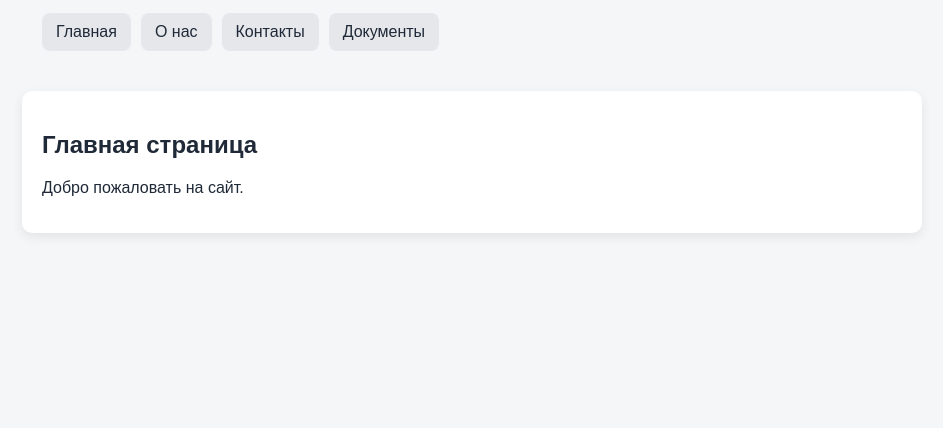
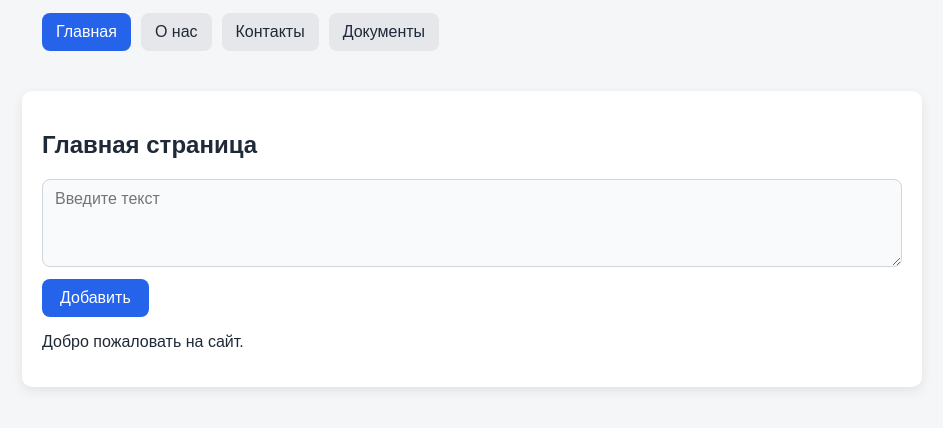
Before and after one commit to IM-git/main-pages, a website with bundled scripts: page index.html in a window 1280 px wide. Shown: the part 60-488 px from the top of the page, without its empty margins (168-1111 px from the left). Built offline with nearby package versions, Linux system fonts and the light colour scheme.

Commit message:
добавлены на главную textarea и button

```diff
--- a/index.html
+++ b/index.html
@@ -16,6 +16,10 @@
 
     <main class="container">
       <h2>Главная страница</h2>
+      <div id="welcome-text">
+        <textarea id="note-input" rows="3" placeholder="Введите текст"></textarea>
+        <button type="button" id="add-btn">Добавить</button>
+      </div>
       <p>Добро пожаловать на сайт.</p>
     </main>
   </body>
--- a/src/main.ts
+++ b/src/main.ts
@@ -1,5 +1,4 @@
 const currentPage = window.location.pathname.split("/").pop() || "index.html";
-const navLinks = document.querySelectorAll<HTMLAnchorElement>(".nav-link");
 
 const menuItems = [
   { href: "index.html", label: "Главная" },
@@ -9,21 +8,34 @@ const menuItems = [
 ];
 
 const mainNav = document.getElementById("main-nav");
-
 if (!mainNav) {
   throw new Error("Main navigation element not found");
 }
 
-const linksHtml = menuItems
+mainNav.innerHTML = menuItems
   .map((item) => `<a class="nav-link" href="${item.href}">${item.label}</a>`)
   .join("");
 
-console.log(linksHtml);
-mainNav.innerHTML = linksHtml;
-
+const navLinks = mainNav.querySelectorAll<HTMLAnchorElement>(".nav-link");
 navLinks.forEach((link) => {
   const linkPage = link.getAttribute("href");
   if (linkPage === currentPage) {
     link.classList.add("active");
   }
 });
+
+
+const noteDisplay = document.getElementById("welcome-text");
+const noteInput = document.getElementById("note-input") as HTMLTextAreaElement | null;
+const addBtn = document.getElementById("add-btn");
+
+if (noteDisplay && noteInput && addBtn) {
+  addBtn.addEventListener("click", () => {
+    const piece = noteInput.value.trim();
+    if (!piece) {
+      return;
+    }
+    noteDisplay.textContent += (noteDisplay.textContent?.length ? " " : "") + piece;
+    noteInput.value = "";
+  });
+}
--- a/styles/style.css
+++ b/styles/style.css
@@ -50,3 +50,50 @@ main {
   padding: 20px;
   box-shadow: 0 4px 12px rgba(0, 0, 0, 0.08);
 }
+
+/* Главная: поле ввода и кнопка «Добавить» */
+#welcome-text {
+  display: flex;
+  flex-direction: column;
+  gap: 12px;
+  margin: 16px 0;
+  max-width: 100%;
+}
+
+#note-input {
+  width: 100%;
+  min-height: 88px;
+  padding: 10px 12px;
+  font: inherit;
+  color: inherit;
+  border: 1px solid #d1d5db;
+  border-radius: 8px;
+  resize: vertical;
+  background-color: #f9fafb;
+}
+
+#note-input:focus {
+  outline: none;
+  border-color: #2563eb;
+  box-shadow: 0 0 0 2px rgba(37, 99, 235, 0.15);
+}
+
+#add-btn {
+  align-self: flex-start;
+  padding: 10px 18px;
+  font: inherit;
+  cursor: pointer;
+  color: #ffffff;
+  background-color: #2563eb;
+  border: none;
+  border-radius: 8px;
+  transition: background-color 0.2s ease;
+}
+
+#add-btn:hover {
+  background-color: #1d4ed8;
+}
+
+#add-btn:active {
+  background-color: #1e40af;
+}
```
